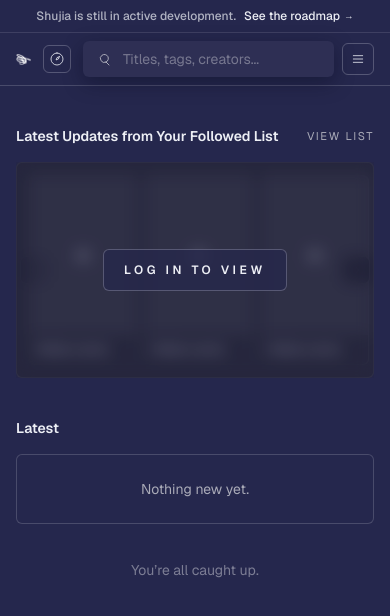
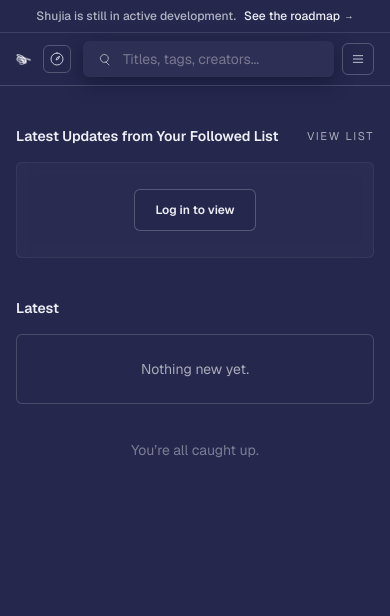
Before and after one commit to techmengg/shujia, a Next.js app in the folder web/: page / in a window 390 px wide. Shown: the top 616 px of the page. Built offline with nearby package versions, Linux system fonts and the light colour scheme; no server answers.

Commit message:
fixed: mobile view, page allignments, unauthorized view

```diff
--- a/web/src/app/page.tsx
+++ b/web/src/app/page.tsx
@@ -64,15 +64,15 @@ export default async function Home() {
   const userPromise = getCurrentUser();
 
   const trendsPromise = Promise.all([
-    safe(getRecentPopularByOriginalLanguage("ja", 35), []),
-    safe(getRecentPopularByOriginalLanguage("ko", 35), []),
-    safe(getRecentPopularByOriginalLanguage("zh", 35), []),
-    safe(getPopularNewTitles(35), []),
-    safe(getDemographicHighlights("shounen", 35), []),
-    safe(getDemographicHighlights("seinen", 35), []),
-    safe(getDemographicHighlights("shoujo", 35), []),
-    safe(getDemographicHighlights("josei", 35), []),
-    safe(getRecentlyUpdatedManga(49), []),
+    safe(getRecentPopularByOriginalLanguage("ja", 50), []),
+    safe(getRecentPopularByOriginalLanguage("ko", 50), []),
+    safe(getRecentPopularByOriginalLanguage("zh", 50), []),
+    safe(getPopularNewTitles(50), []),
+    safe(getDemographicHighlights("shounen", 50), []),
+    safe(getDemographicHighlights("seinen", 50), []),
+    safe(getDemographicHighlights("shoujo", 50), []),
+    safe(getDemographicHighlights("josei", 50), []),
+    safe(getRecentlyUpdatedManga(59), []),
   ]);
 
   const [
@@ -193,16 +193,8 @@ export default async function Home() {
             View list
           </Link>
         </div>
-        <div className="relative">
-          <div
-            className={[
-              !user
-                ? "pointer-events-none select-none opacity-60 grayscale"
-                : "",
-            ]
-              .filter(Boolean)
-              .join(" ")}
-          >
+        {user ? (
+          <div className="relative">
             <MangaCarousel
               items={followedItems}
               emptyState={
@@ -212,16 +204,18 @@ export default async function Home() {
               }
             />
           </div>
-          {!user ? (
+        ) : (
+          <div className="relative">
+            <div className="h-24 rounded-2xl border border-white/12 bg-white/[0.04] sm:h-28 md:h-32" />
             <div className="absolute inset-0 flex items-center justify-center bg-black/30 backdrop-blur-sm">
-              <div className="rounded-2xl border border-white/20 bg-black/70 px-5 py-3 text-xs font-semibold uppercase tracking-[0.3em] text-white">
+              <div className="rounded-2xl border border-white/20 bg-black/70 px-5 py-3 text-xs font-semibold text-white">
                 <Link href="/login?redirect=/" className="transition hover:text-accent">
                   Log in to view
                 </Link>
               </div>
             </div>
-          ) : null}
-        </div>
+          </div>
+        )}
       </section>
 
       {languageTabs.length ? (
@@ -249,7 +243,7 @@ export default async function Home() {
 
       {demographicTabs.length ? (
         <section className="mt-10 space-y-4">
-          <TabbedCarousel heading="Demographic Highlights" tabs={demographicTabs} />
+          <TabbedCarousel heading="Demographic" tabs={demographicTabs} />
         </section>
       ) : null}
 
--- a/web/src/app/settings/layout.tsx
+++ b/web/src/app/settings/layout.tsx
@@ -10,7 +10,7 @@ export const metadata: Metadata = {
 
 export default function SettingsLayout({ children }: { children: ReactNode }) {
   return (
-    <main className="mx-auto w-full max-w-6xl px-4 pb-16 pt-10 sm:px-6 lg:px-10">
+    <main className="mx-auto w-full max-w-7xl px-4 pb-16 pt-10 sm:px-6 lg:px-10">
       <header className="space-y-3">
         <h1 className="text-3xl font-semibold text-white">Settings</h1>
         <p className="max-w-2xl text-sm text-white/65">
--- a/web/src/app/users/page.tsx
+++ b/web/src/app/users/page.tsx
@@ -18,7 +18,7 @@ export default async function UsersPage() {
   });
 
   return (
-    <main className="mx-auto w-full max-w-5xl space-y-6 px-4 pb-12 pt-10 sm:px-6 lg:px-10">
+    <main className="mx-auto w-full max-w-7xl space-y-6 px-4 pb-12 pt-10 sm:px-6 lg:px-10">
       <header className="space-y-3 border-b border-white/10 pb-4">
         <h1 className="text-3xl font-semibold text-white">All users</h1>
         <p className="max-w-2xl text-sm text-white/65">
--- a/web/src/components/layout/site-header.tsx
+++ b/web/src/components/layout/site-header.tsx
@@ -86,7 +86,7 @@ export async function SiteHeader({ className }: SiteHeaderProps) {
           </div>
         </div>
 
-        <div className="order-3 ml-auto flex items-center gap-2 text-surface-subtle">
+        <div className="order-3 ml-auto flex shrink-0 items-center gap-2 text-surface-subtle">
           <MobileQuickActions settingsHref={user ? "/settings/profile" : "/login?redirect=/settings/profile"} />
 
           <Link
@@ -114,8 +114,10 @@ export async function SiteHeader({ className }: SiteHeaderProps) {
               />
             </svg>
           </Link>
+          {user ? (
+            <>
               <Link
-            href={user ? "/settings/profile" : "/login?redirect=/settings/profile"}
+                href="/settings/profile"
                 className="hidden h-7 w-7 items-center justify-center rounded-full border border-white/20 bg-transparent transition hover:border-white hover:text-white sm:inline-flex sm:h-8 sm:w-8"
                 aria-label="Account settings"
               >
@@ -159,10 +161,12 @@ export async function SiteHeader({ className }: SiteHeaderProps) {
                   />
                 </svg>
               </Link>
+            </>
+          ) : null}
           {user ? (
             <Link
               href={profileHref}
-              className="inline-flex h-9 w-9 items-center justify-center overflow-hidden rounded-full border border-white/20 bg-transparent transition hover:border-white sm:h-10 sm:w-10"
+              className="inline-flex h-9 w-9 shrink-0 items-center justify-center overflow-hidden rounded-full border border-white/20 bg-transparent transition hover:border-white sm:h-10 sm:w-10"
               aria-label="User profile"
             >
               <Image
--- a/web/src/components/manga/tabbed-carousel.tsx
+++ b/web/src/components/manga/tabbed-carousel.tsx
@@ -69,7 +69,8 @@ export function TabbedCarousel({ tabs, heading, emptyState }: TabbedCarouselProp
             <span aria-hidden className="h-3 w-px bg-white/25 sm:h-4" />
           </>
         ) : null}
-        <div className="ml-1 flex min-w-0 flex-1 items-center gap-1">
+        <div className="ml-1 min-w-0 flex-1">
+          <div className="flex items-center gap-1 overflow-x-auto whitespace-nowrap scrollbar-none sm:gap-2">
             {tabs.map((tab) => {
               const isActive = tab.id === activeTab.id;
               return (
@@ -78,7 +79,7 @@ export function TabbedCarousel({ tabs, heading, emptyState }: TabbedCarouselProp
                   type="button"
                   onClick={() => setActiveTabId(tab.id)}
                   className={[
-                  "inline-flex items-center gap-1 rounded-full border px-2 py-1 text-[0.6rem] font-semibold transition sm:gap-2 sm:px-4 sm:py-2 sm:text-[0.75rem]",
+                    "shrink-0 inline-flex items-center gap-1 rounded-full border px-2 py-1 text-[0.6rem] font-semibold transition sm:gap-2 sm:px-4 sm:py-2 sm:text-[0.75rem]",
                     isActive
                       ? "border-white bg-white/10 text-white"
                       : "border-white/20 bg-transparent text-surface-subtle hover:border-white/60 hover:text-white",
@@ -91,6 +92,7 @@ export function TabbedCarousel({ tabs, heading, emptyState }: TabbedCarouselProp
                 </button>
               );
             })}
+          </div>
         </div>
       </div>
 
```
Lines whose indentation alone changed are shown as unchanged.
